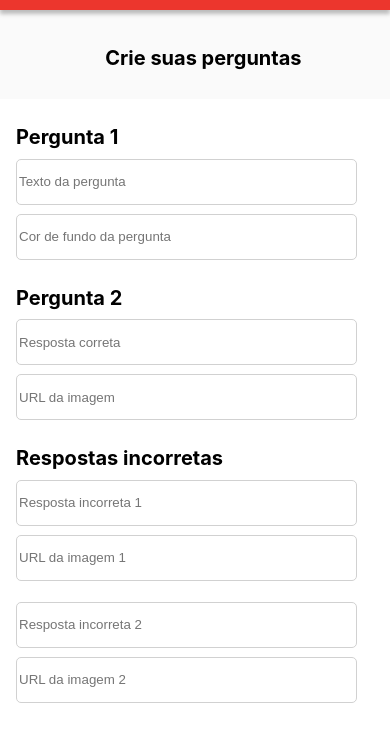
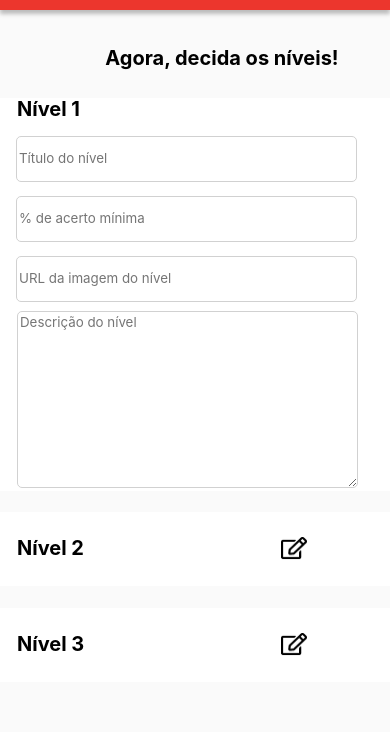
Before and after one commit to NinaS23/Buzzquiz, a plain HTML site: page index.html in a window 390 px wide. Shown: the part 59-791 px from the top of the page. Drawn offline with Linux system fonts and the light colour scheme.

Commit message:
tela 3.3 sem responsividade

```diff
--- a/index.html
+++ b/index.html
@@ -24,7 +24,10 @@
             <div class="container">
                 <!--3.1 -->
                 <h2 class="escondido">Comece pelo começo</h2>
-                <h2>Crie suas perguntas</h2>
+                <!--3.2-->
+                <h2 class="escondido">Crie suas perguntas</h2>
+                <!--3.3-->
+                <h2 class="mudarPosicao">Agora, decida os níveis!</h2>
                 <!--aqui é da tela 3.1-->
                 <div class="MontarQuizz escondido">
                     <input type="text" placeholder="Título do seu quizz">
@@ -33,7 +36,7 @@
                     <input type="text" placeholder="Quantidade de níveis do quizz">
                 </div>
                 <!--tela 3.2-->
-                <div class="container_Perguntas">
+                <div class="container_Perguntas escondido">
                     <div class="MontarPerguntas">
                         <h3>Pergunta 1</h3>
                         <input type="text" placeholder="Texto da pergunta">
@@ -54,7 +57,21 @@
                         <input type="text" placeholder="URL da imagem 3">
                     </div>
                 </div>
-                <div class="perguntasComIcom">
+                <div class="container_Niveis">
+                    <div class="MontarNiveis">
+                      <h3>Nível 1</h3>
+                      <input class = "distanciar" type="text" placeholder="Título do nível">
+                      <input  class = "distanciar"  type="text" placeholder="% de acerto mínima">
+                      <input class = "distanciar"  type="text" placeholder="URL da imagem do nível">
+                      <form action="" method="post">
+                        <div>
+                            <textarea id="message" name="message" placeholder="Descrição do nível"></textarea>
+                        </div>
+                    </form>
+                    </div>
+                 </div>
+                <!--tela 3.2-->
+                <div class="perguntasComIcom escondido">
                     <div class="pergunta1">
                         <h3>Pergunta 2</h3>
                         <img class="notas" src="Vector.png" alt="bloco de escrever" />
@@ -64,11 +81,26 @@
                         <img class="notas" src="Vector.png" alt="bloco de escrever" />
                     </div>
                 </div>
-                <!--tela 3.1-->
-                <div class="prosseguirBotao">
+                <!--tela 3.3-->
+                <div class="niveisComIcon">
+                    <div class="pergunta1">
+                        <h3>Nível 2</h3>
+                        <img class="bloco" src="Vector.png" alt="bloco de escrever" />
+                    </div>
+                    <div class="pergunta2">
+                        <h3>Nível 3</h3>
+                        <img class="bloco" src="Vector.png" alt="bloco de escrever" />
+                    </div>
+                </div>
+
+
+                <div class="prosseguirBotao ">
+                      <!--tela 3.1-->
                     <p class="escondido">Prosseguir pra criar perguntas</p>
                     <!--essa parte é na tela 3.2-->
-                    <p>Prosseguir pra criar níveis</p>
+                    <p class="escondido">Prosseguir pra criar níveis</p>
+                    <!--tela 3.3-->
+                    <p>Finalizar Quizz</p>
                 </div>
             </div>
         </main>
--- a/style.css
+++ b/style.css
@@ -66,6 +66,10 @@ border-radius: 5px;
 }
 input:last-child{
     margin-bottom: 24px;
+}
+::placeholder{
+font-family: -apple-system, BlinkMacSystemFont, 'Segoe UI', Roboto, Oxygen, Ubuntu, Cantarell, 'Open Sans', 'Helvetica Neue', sans-serif;
+margin-left: 7px;
 }
 
 .prosseguirBotao{
@@ -150,6 +154,43 @@ color: #000000;
     width: 26px;
     height: 23px;
 }
+/*final da tela 3.2*/
+/*inicio da tela 3.3*/
+
+.container_Niveis{
+    background-color: #FFFFFF;
+}
+.MontarNiveis h3{
+font-family: -apple-system, BlinkMacSystemFont, 'Segoe UI', Roboto, Oxygen, Ubuntu, Cantarell, 'Open Sans', 'Helvetica Neue', sans-serif;
+font-size: 20px;
+font-weight: 700;
+line-height: 23.44px;
+color: #000000;
+margin-left: 17px;
+}
+.MontarNiveis input{
+margin-left: 16px;
+}
+textarea{
+border: 1px solid #D1D1D1;
+box-sizing: border-box;
+border-radius: 5px;
+height: 177px;
+width: 341px;
+margin-top: 9px;
+margin-left: 17px;
+}
+.mudarPosicao{
+    margin-bottom: 28px;
+}
+.bloco{
+    width: 26px;
+    height: 23px;
+
+}
+.distanciar{
+    margin-top: 14px;
+}
 
 /*aqui vou colocar a classe escondido ( Diegão disse que é bom deixar no final do css)*/
 .escondido{
```
